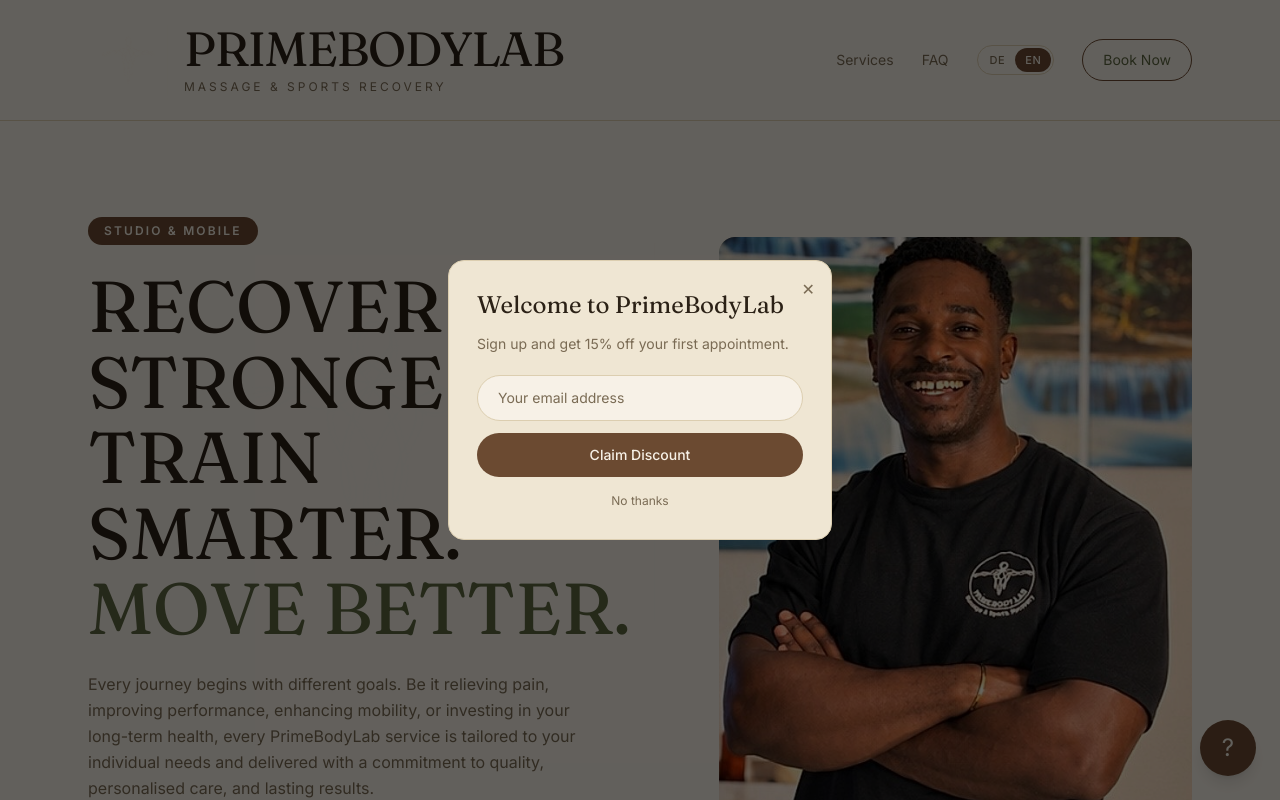
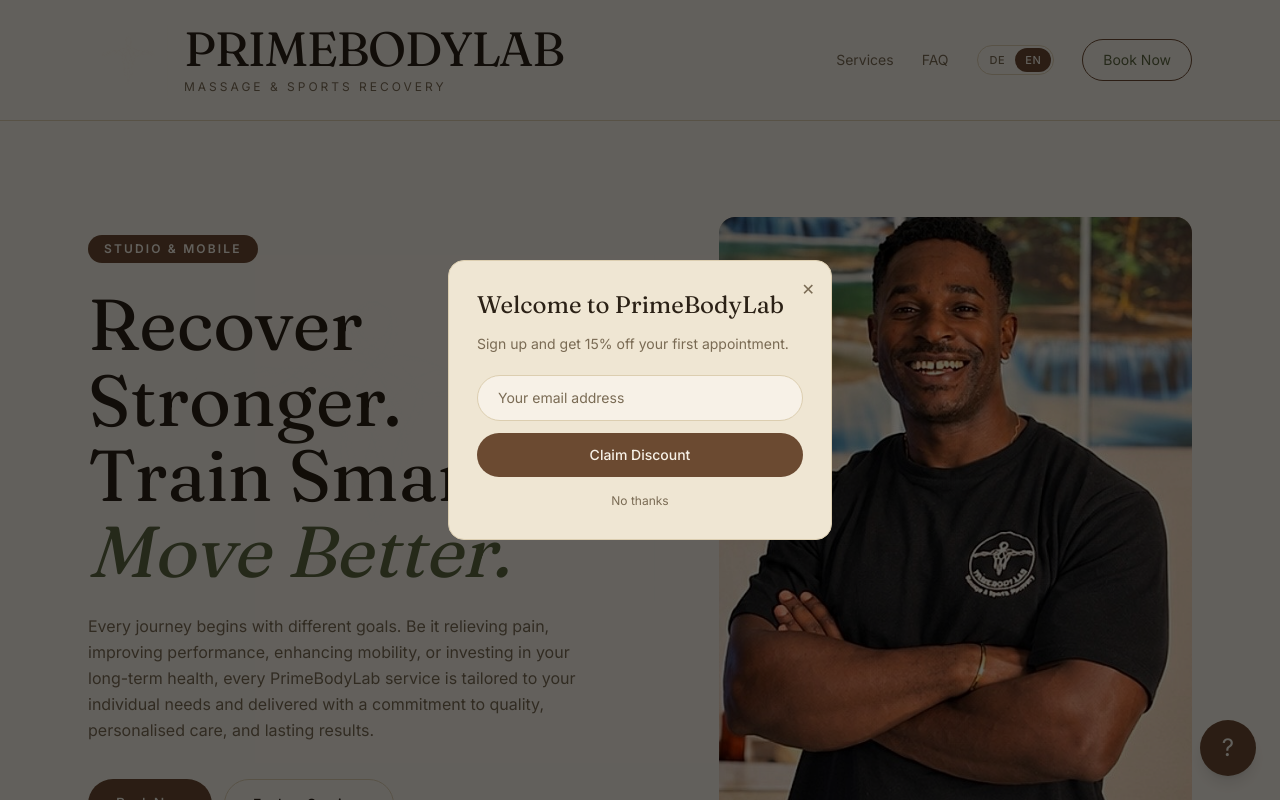
Before and after one commit to edd314/primebodylab-Website, a Next.js app: page /en in a window 1280 px wide. Shown: the top 800 px of the page. Built offline with nearby package versions, Linux system fonts and the light colour scheme.

Commit message:
feat: soften the hero headline for the Warm Calm theme

```diff
--- a/src/components/sections/Hero.tsx
+++ b/src/components/sections/Hero.tsx
@@ -31,7 +31,7 @@
               width={800}
               height={533}
               aria-hidden="true"
-              className="pointer-events-none absolute top-1/2 left-1/2 hidden w-[640px] -translate-x-1/2 -translate-y-1/2 opacity-20 sm:block lg:w-[760px]"
+              className="pointer-events-none absolute top-1/2 left-1/2 hidden w-[640px] -translate-x-1/2 -translate-y-1/2 opacity-10 sm:block lg:w-[760px]"
             />
 
             <span className="relative inline-block rounded-full bg-forest px-4 py-1.5 text-xs font-semibold tracking-[0.18em] text-bone uppercase">
@@ -40,11 +40,11 @@
 
             {/* Each line is its own block: German words are long enough that letting
                 them reflow breaks the three-line rhythm the headline depends on. */}
-            <h1 className="relative mt-6 font-display text-4xl leading-[1.05] uppercase sm:text-6xl lg:text-7xl">
+            <h1 className="relative mt-6 font-display text-4xl leading-[1.05] sm:text-6xl lg:text-7xl">
               {lines.map((line, index) => (
                 <span
                   key={line}
-                  className={`block ${index === lines.length - 1 ? 'text-sage' : ''}`}
+                  className={`block ${index === lines.length - 1 ? 'text-sage italic' : ''}`}
                 >
                   {line}
                 </span>
```
